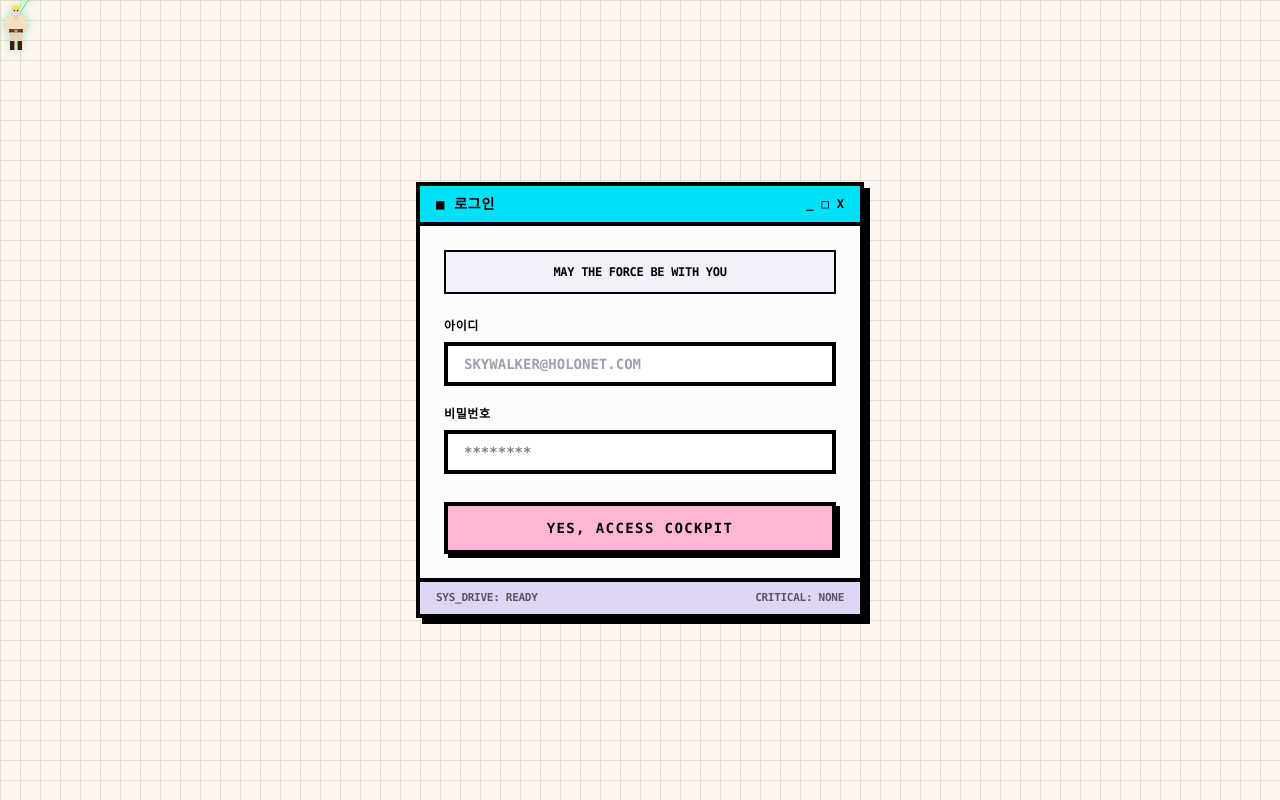
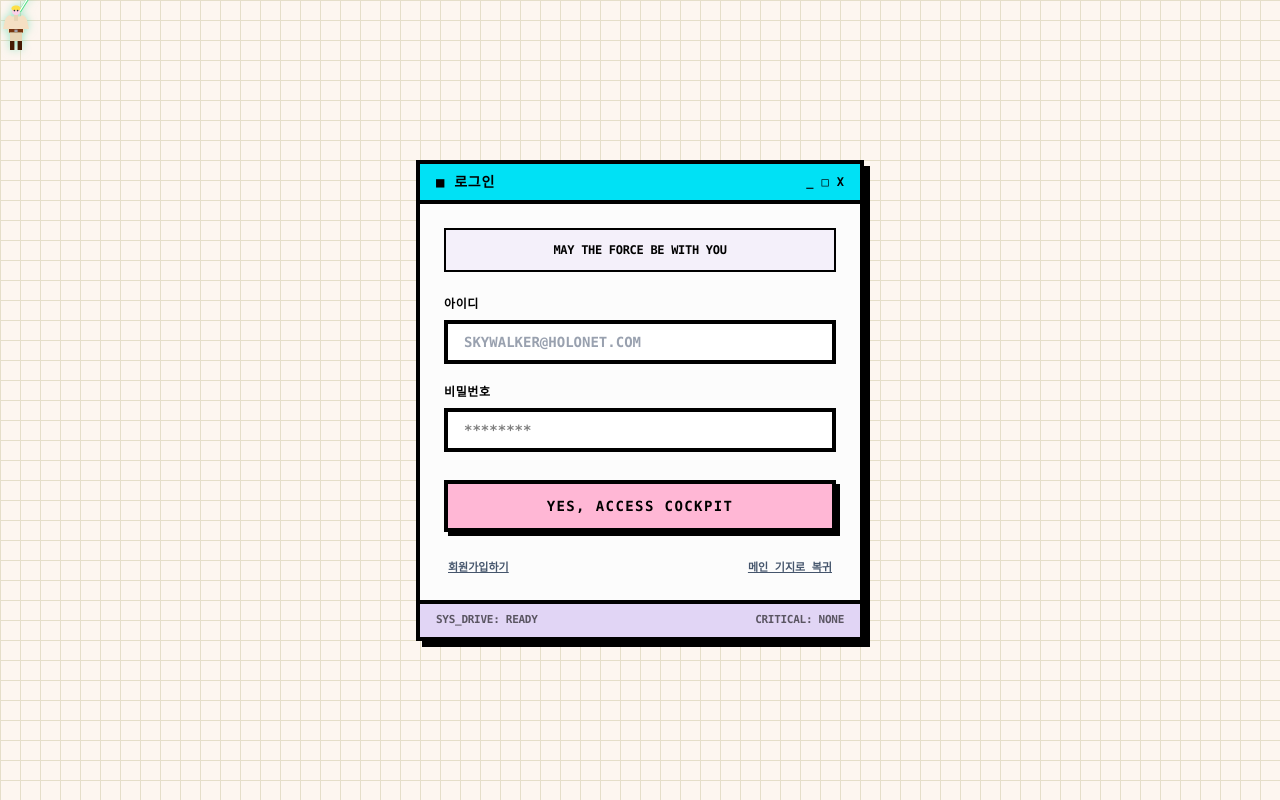
Before and after one commit to yangdahyee/skywalker, a React (Vite) app: page /login in a window 1280 px wide. Built offline with nearby package versions, Linux system fonts and the light colour scheme; no server answers.

Commit message:
🎨 design: 로그인 및 회원가입 페이지 내 상호 이동 내비게이션 링크 추가
- LoginPage.tsx
- SignupPage.tsx

```diff
--- a/src/pages/LoginPage.tsx
+++ b/src/pages/LoginPage.tsx
@@ -85,6 +85,15 @@
                 {isPending ? "LOADING STAGE..." : "YES, ACCESS COCKPIT"}
               </button>
             </div>
+
+            <div className="flex items-center justify-between pt-2 px-1 text-[11px] font-bold text-slate-600 select-none">
+              <span onClick={() => navigate("/signup")} className="underline hover:text-pink-600 cursor-pointer transition-colors">
+                회원가입하기
+              </span>
+              <span onClick={() => navigate("/")} className="underline hover:text-cyan-600 cursor-pointer transition-colors">
+                메인 기지로 복귀
+              </span>
+            </div>
           </form>
         </div>
 
--- a/src/pages/SignupPage.tsx
+++ b/src/pages/SignupPage.tsx
@@ -1,7 +1,9 @@
 // src/pages/SignupPage.tsx
+import { useNavigate } from "react-router-dom"
 import { useSignup } from "../hooks/useSignup"
 
 export default function SignupPage() {
+  const navigate = useNavigate()
   const { email, password, confirmPassword, loading, message, setEmail, setPassword, setConfirmPassword, handleSignup } = useSignup()
 
   return (
@@ -115,6 +117,15 @@
               <div className="absolute z-10 font-black text-xs tracking-[0.25em]">{loading ? "CONFIGURING..." : "LAUNCH REGISTER"}</div>
             </button>
           </div>
+
+          <div className="flex items-center justify-between pt-2 px-1 text-[11px] font-bold text-[#2D4D5C] select-none">
+            <span onClick={() => navigate("/login")} className="underline hover:text-[#1A3A4B] cursor-pointer transition-colors">
+              로그인하기
+            </span>
+            <span onClick={() => navigate("/")} className="underline hover:text-[#1A3A4B] cursor-pointer transition-colors">
+              메인 기지로 복귀
+            </span>
+          </div>
         </form>
 
         <div className="text-[8px] font-bold text-center text-[#1A3A4B]/50 tracking-tighter mt-4 border-t border-dashed border-[#1A3A4B]/20 pt-2">
```
